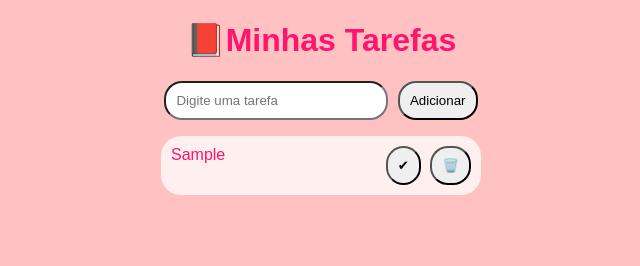
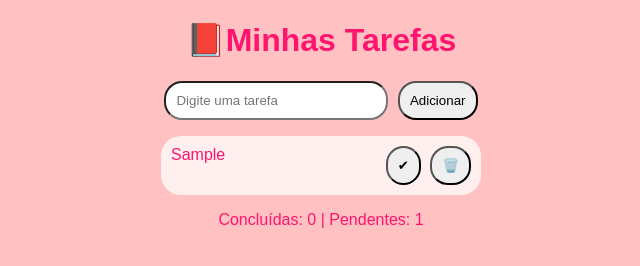
Before and after one commit to Jessy-Lima/Tarefa, a plain HTML site: page index.html in a window 1280 px wide. Both pictures are taken after typing "Sample" into the empty fields and a click on the button "Adicionar". Shown: the whole page, without its empty margins (319-959 px from the left). Drawn offline with Linux system fonts and the light colour scheme.

Commit message:
concluido

```diff
--- a/index.html
+++ b/index.html
@@ -16,7 +16,7 @@
     <button onclick="app.adicionarTarefa()">Adicionar</button>
 
     <ul id="lista"></ul>
-
+    <p id="resumo"></p>
 
     <script src="script.js"></script>
 </body>
--- a/script.js
+++ b/script.js
@@ -107,6 +107,18 @@ class App {
             //adiciona a <li> dentro da lista dentro de <ul>
             lista.appendChild(li);
         });
+        // Conta quantas tarefas estão concluídas
+        const concluidas = this.tarefas.filter(t => t.concluida).length;
+
+        // Total de tarefas
+        const total = this.tarefas.length;
+
+        // Calcula as pendentes
+        const pendentes = total - concluidas;
+
+        // Atualiza o texto no HTML
+        const resumo = document.getElementById("resumo");
+        resumo.textContent = `Concluídas: ${concluidas} | Pendentes: ${pendentes}`;
 
     }
     toggleTarefa(index) {
```
